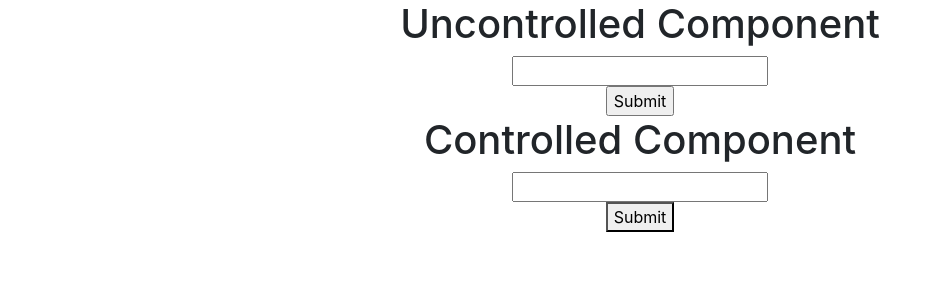
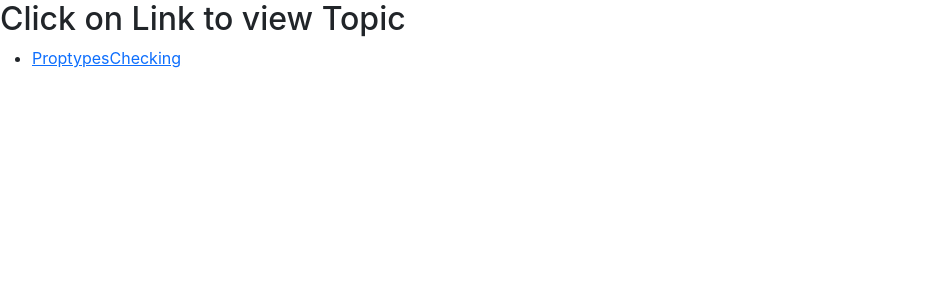
Before and after one commit to akash9753/GlobalReactNew, a React (Create React App) app: page / in a window 1280 px wide. Shown: the top 300 px of the page, without its empty margins (0-941 px from the left). Built offline with nearby package versions, Linux system fonts and the light colour scheme.

Commit message:
ProptypesChecking

```diff
--- a/package.json
+++ b/package.json
@@ -15,6 +15,7 @@
     "bootstrap": "^5.1.3",
     "classnames": "^2.3.1",
     "json-server": "^0.17.0",
+    "prop-types": "^15.8.1",
     "react": "^18.1.0",
     "react-dom": "^18.1.0",
     "react-hook-form": "^7.31.0",
@@ -25,11 +26,10 @@
   },
   "scripts": {
     "start": "react-scripts start",
-    "json-server":"json-server --watch src/database/db.json --host 127.0.0.1 --port 3002",
+    "json-server": "json-server --watch src/database/db.json --host 127.0.0.1 --port 3002",
     "build": "react-scripts build",
     "test": "react-scripts test",
     "eject": "react-scripts eject"
-
   },
   "eslintConfig": {
     "extends": [
--- a/src/App.js
+++ b/src/App.js
@@ -40,6 +40,8 @@ import ForwardRef from './ForwardRef/ForwardRef';
 import RenderProps from './rendr-props/RenderProps';
 import Uncontrolled from './uncontrolledComponent/Uncontrolled';
 import Controlled from './uncontrolledComponent/Controlled';
+import ProptypesChecking from './proptypes-Checking/ProptypesChecking';
+import Home from './Home';
 function App() {
   // const arr = [1, 2, 3, 4, 5, 6, 7, 8, 9]
   const state = {
@@ -113,8 +115,14 @@ function App() {
       </Profiler> */}
       {/* <ForwardRef/> */}
       {/* <RenderProps/> */}
-      <Uncontrolled/>
-      <Controlled/>
+      {/* <Uncontrolled/>
+      <Controlled/> */}
+      <BrowserRouter>
+        <Routes>
+         <Route path="/" element={<Home />} />
+         <Route path="/proptypesChecking" element={<ProptypesChecking  name={"akash"} age={10}/>} />
+        </Routes>
+      </BrowserRouter>
     </div>
   )
 }
--- /dev/null
+++ b/src/Home.js
@@ -0,0 +1,18 @@
+import React from "react";
+import { Link } from "react-router-dom";
+const Home = () => {
+  return (
+    <>
+      <h2>Click on Link to view Topic</h2>
+      <div>
+      <ul >
+        <li>
+          <Link to="/proptypesChecking">ProptypesChecking</Link>
+        </li>
+      </ul>
+      </div>
+    </>
+  );
+};
+
+export default Home;
--- /dev/null
+++ b/src/proptypes-Checking/ProptypesChecking.js
@@ -0,0 +1,20 @@
+import React from 'react';
+import PropTypes from 'prop-types';
+const ProptypesChecking = (props) => {
+    return (
+        <div>
+            <h2>ProptypesChecking</h2>
+            <h1>{props.name} {props.age}</h1>
+        </div>
+    );
+};
+
+ProptypesChecking.propTypes={
+    name:PropTypes.string.isRequired,
+    age:PropTypes.number
+}
+ProptypesChecking.defaultProps={
+    name:'User'
+}
+
+export default ProptypesChecking;
```
Also changed, not shown: 2 other files (tests, documents, lock files or other folders).
